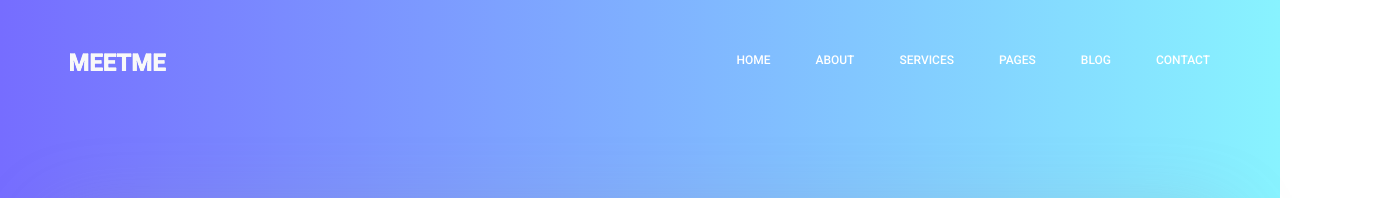
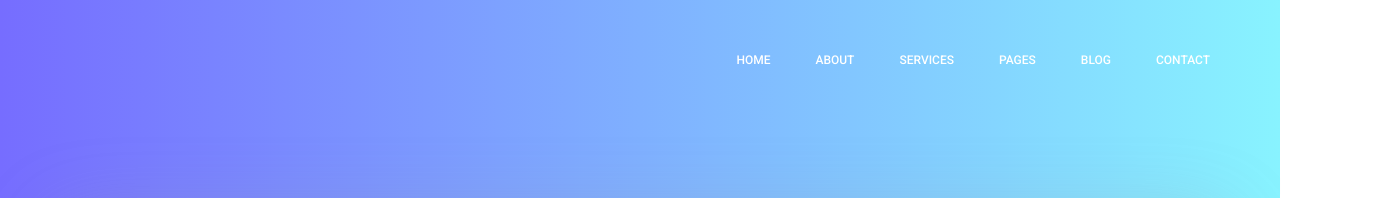
Before and after one commit to djErfquake/portfolios, a website: page app/index.html in a window 1280 px wide. Shown: the top 198 px of the page, 1381 px wide, since content can reach past the window. Drawn offline with Linux system fonts and the light colour scheme.

```diff
--- a/app/index.html
+++ b/app/index.html
@@ -5,7 +5,7 @@
         <meta charset="utf-8">
         <meta name="viewport" content="width=device-width, initial-scale=1, shrink-to-fit=no">
         <link rel="icon" href="img/favicon.png" type="image/png">
-        <title>MeetMe Personal</title>
+        <title>Carolyn LeVally Portfolio</title>
         <!-- Bootstrap CSS -->
         <link rel="stylesheet" href="css/bootstrap.css">
         <link rel="stylesheet" href="vendors/linericon/style.css">
@@ -28,7 +28,7 @@
             	<nav class="navbar navbar-expand-lg navbar-light">
 					<div class="container box_1620">
 						<!-- Brand and toggle get grouped for better mobile display -->
-						<a class="navbar-brand logo_h" href="index.html"><img src="img/logo.png" alt=""></a>
+						<!-- <a class="navbar-brand logo_h" href="index.html"><img src="img/logo.png" alt=""></a> -->
 						<button class="navbar-toggler" type="button" data-toggle="collapse" data-target="#navbarSupportedContent" aria-controls="navbarSupportedContent" aria-expanded="false" aria-label="Toggle navigation">
 							<span class="icon-bar"></span>
 							<span class="icon-bar"></span>
```
Also changed, not shown: app/img/personal.jpg.
